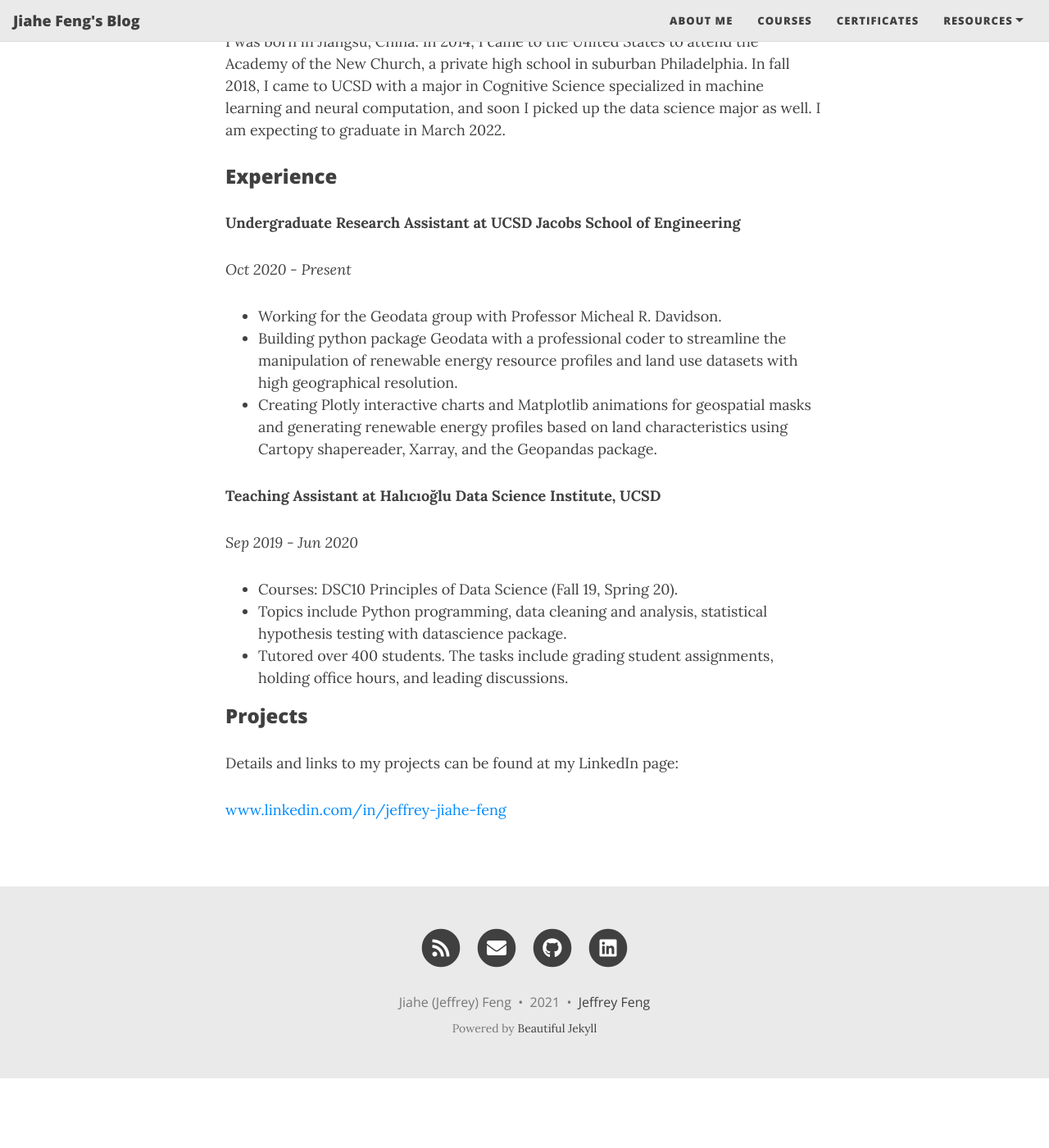
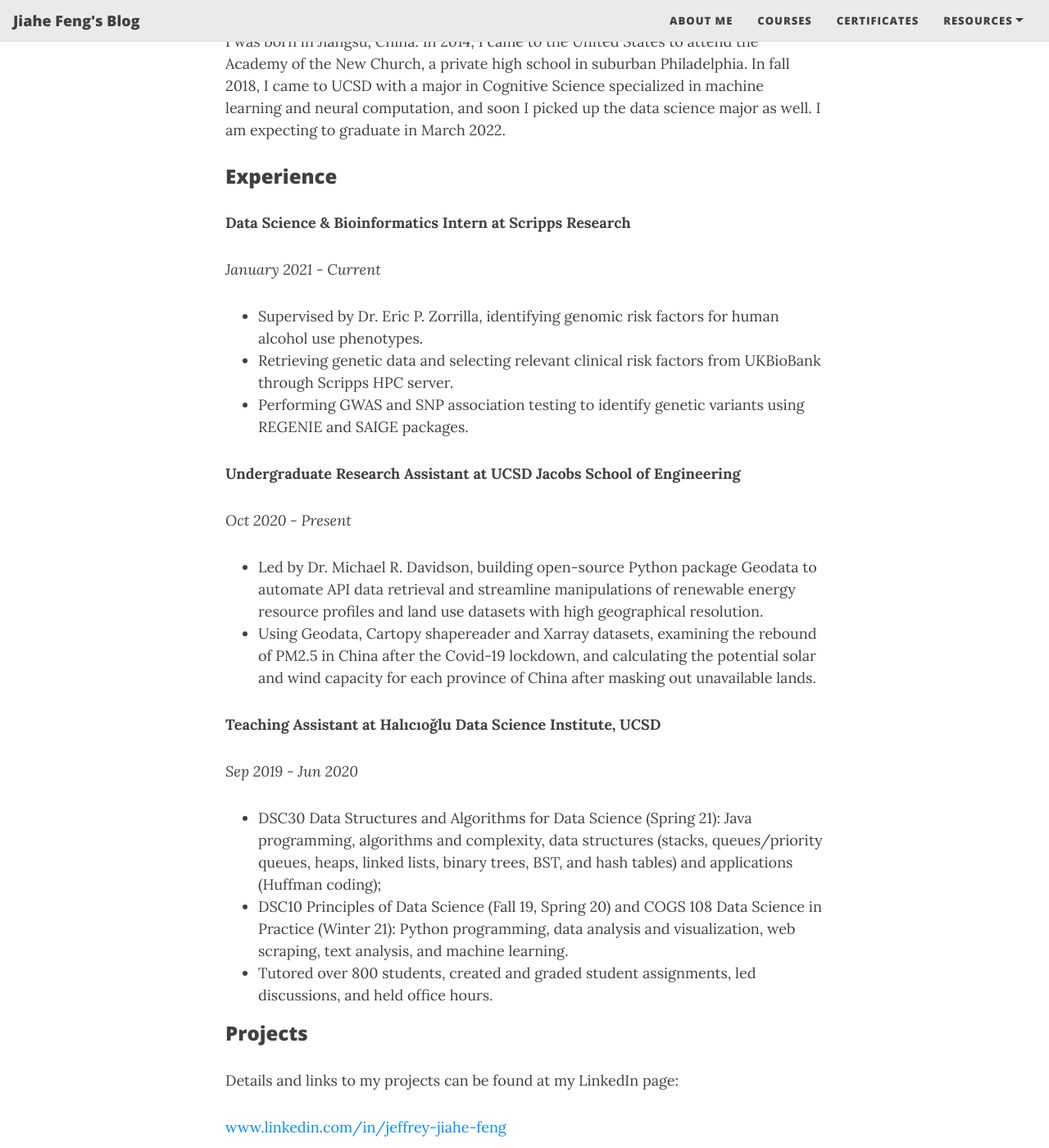
Before and after one commit to jeffrey7377/jeffrey7377.github.io, a Jekyll site: the page built from aboutme.md, in a window 1280 px wide and 1400 px high, scrolled down 501 px. Shown: the whole window at 82% size. Built offline with Jekyll 4.4.1, drawn with Linux system fonts in a browser that asks for light colours; nearby versions of some CDN libraries; before the commit the page ends 1816 px from its top, so only the background shows below that.

Commit message:
Update aboutme.md

```diff
--- a/aboutme.md
+++ b/aboutme.md
@@ -14,21 +14,29 @@ I was born in Jiangsu, China. In 2014, I came to the United States to attend the
 
 ### Experience
 
+**Data Science & Bioinformatics Intern at Scripps Research**
+
+*January 2021 - Current*
+
+- Supervised by Dr. Eric P. Zorrilla, identifying genomic risk factors for human alcohol use phenotypes.
+- Retrieving genetic data and selecting relevant clinical risk factors from UKBioBank through Scripps HPC server.
+- Performing GWAS and SNP association testing to identify genetic variants using REGENIE and SAIGE packages.
+
 **Undergraduate Research Assistant at UCSD Jacobs School of Engineering**
 
 *Oct 2020 - Present*
 
-- Working for the Geodata group with Professor Micheal R. Davidson.
-- Building python package Geodata with a professional coder to streamline the manipulation of renewable energy resource profiles and land use datasets with high geographical resolution.
-- Creating Plotly interactive charts and Matplotlib animations for geospatial masks and generating renewable energy profiles based on land characteristics using Cartopy shapereader, Xarray, and the Geopandas package.
+-	Led by Dr. Michael R. Davidson, building open-source Python package Geodata to automate API data retrieval and streamline manipulations of renewable energy resource profiles and land use datasets with high geographical resolution.
+-	Using Geodata, Cartopy shapereader and Xarray datasets, examining the rebound of PM2.5 in China after the Covid-19 lockdown, and calculating the potential solar and wind capacity for each province of China after masking out unavailable lands.
 
 **Teaching Assistant at Halıcıoğlu Data Science Institute, UCSD**
 
 *Sep 2019 - Jun 2020*
 
-- Courses: DSC10 Principles of Data Science (Fall 19, Spring 20).
-- Topics include Python programming, data cleaning and analysis, statistical hypothesis testing with datascience package.
-- Tutored over 400 students. The tasks include grading student assignments, holding office hours, and leading discussions.
+-	DSC30 Data Structures and Algorithms for Data Science (Spring 21): Java programming, algorithms and complexity, data structures (stacks, queues/priority queues, heaps, linked lists, binary trees, BST, and hash tables) and applications (Huffman coding);
+-	DSC10 Principles of Data Science (Fall 19, Spring 20) and COGS 108 Data Science in Practice (Winter 21): Python programming, data analysis and visualization, web scraping, text analysis, and machine learning.
+-	Tutored over 800 students, created and graded student assignments, led discussions, and held office hours.
+
 
 
 ### Projects
```
